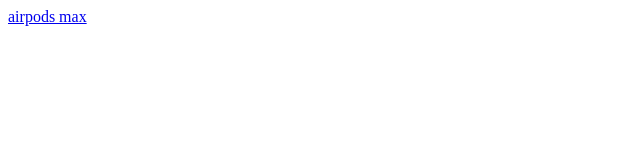
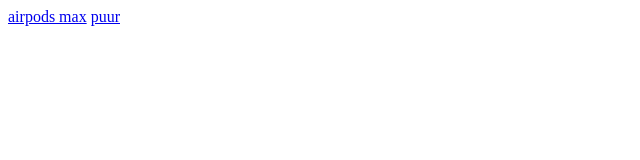
Before and after one commit to razumcevvaa/portfolio, a plain HTML site: page index.html in a window 1280 px wide. Shown: the full height of the page, 0-640 px from the left. Drawn offline with Linux system fonts and the light colour scheme.

Commit message:
ссылка

```diff
--- a/index.html
+++ b/index.html
@@ -9,7 +9,7 @@
 
 <body>
   <a href="./airpods Max/index.html">airpods max</a>
-  <a href="./cleaning/index.html"></a>
+  <a href="./cleaning/index.html">puur</a>
 </body>
 
 </html>
```
